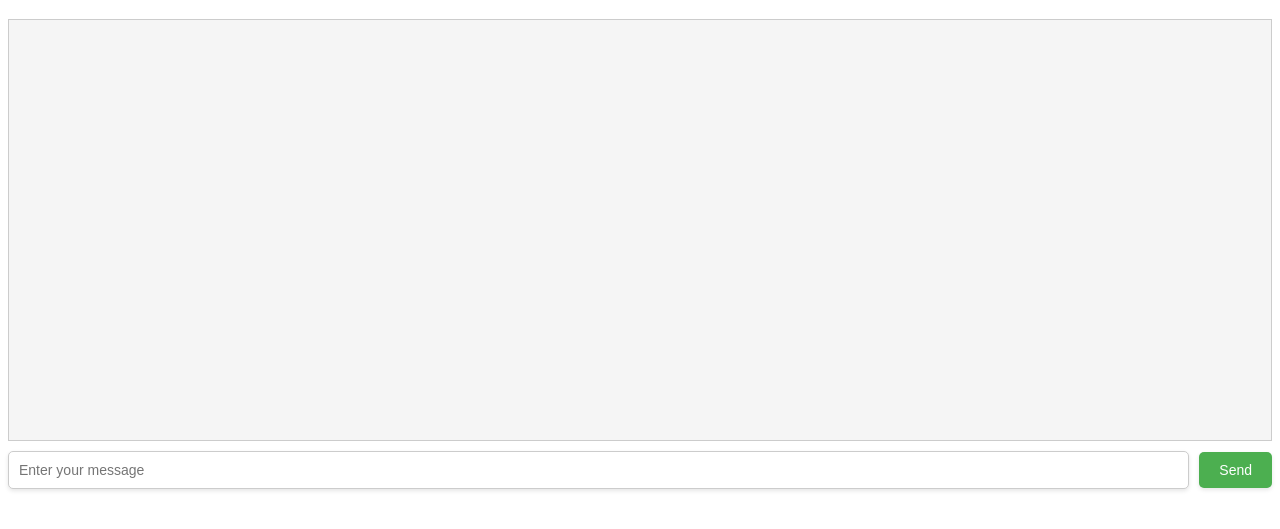
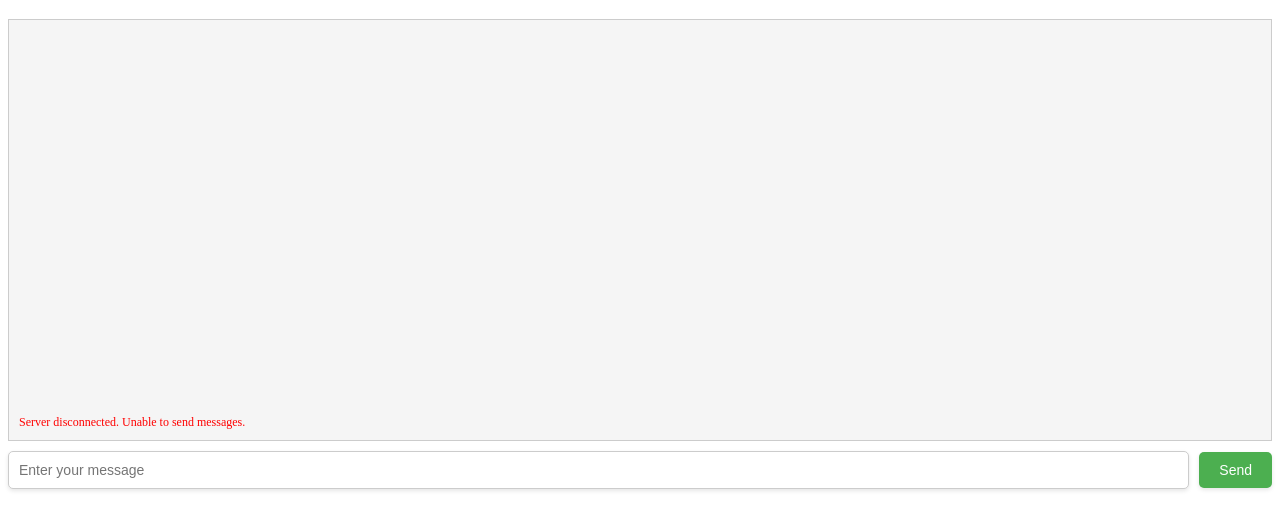
Before and after one commit to huajason/echo_websocket, a plain HTML site: page client/index.html in a window 1280 px wide. Shown: the part 61-590 px from the top of the page. Drawn offline with Linux system fonts and the light colour scheme.

Commit message:
Add disconnection warning feature

```diff
--- a/client/script.js
+++ b/client/script.js
@@ -23,6 +23,15 @@ document.addEventListener('DOMContentLoaded', () => {
         return bubble;
     }
 
+    // Utility function to display warning messages
+    function displayWarningMessage(text) {
+        const warningMessage = document.createElement('div');
+        warningMessage.textContent = text;
+        warningMessage.className = 'warning-message';
+        messagesDiv.appendChild(warningMessage);
+        scrollToBottom();
+    }
+
     // Handle incoming messages
     ws.onmessage = (event) => {
         const message = createChatBubble(event.data, 'left');
@@ -32,10 +41,16 @@ document.addEventListener('DOMContentLoaded', () => {
 
     ws.onclose = () => {
         console.log('WebSocket connection closed');
+        displayWarningMessage('Server disconnected. Unable to send messages.');
     };
 
     // Handle sending messages
     function sendMessage() {
+        if (ws.readyState !== WebSocket.OPEN) {
+            displayWarningMessage('Cannot send message. Server is disconnected.');
+            return;
+        }
+
         const message = messageInput.value;
         if (message.trim() === '') return;
         const sentMessage = createChatBubble(message, 'right');
--- a/client/styles.css
+++ b/client/styles.css
@@ -61,3 +61,9 @@
 #sendButton:hover {
     background-color: #45a049;
 }
+
+.warning-message {
+    color: red;
+    font-size: 12px;
+    margin-top: 10px;
+}
```
